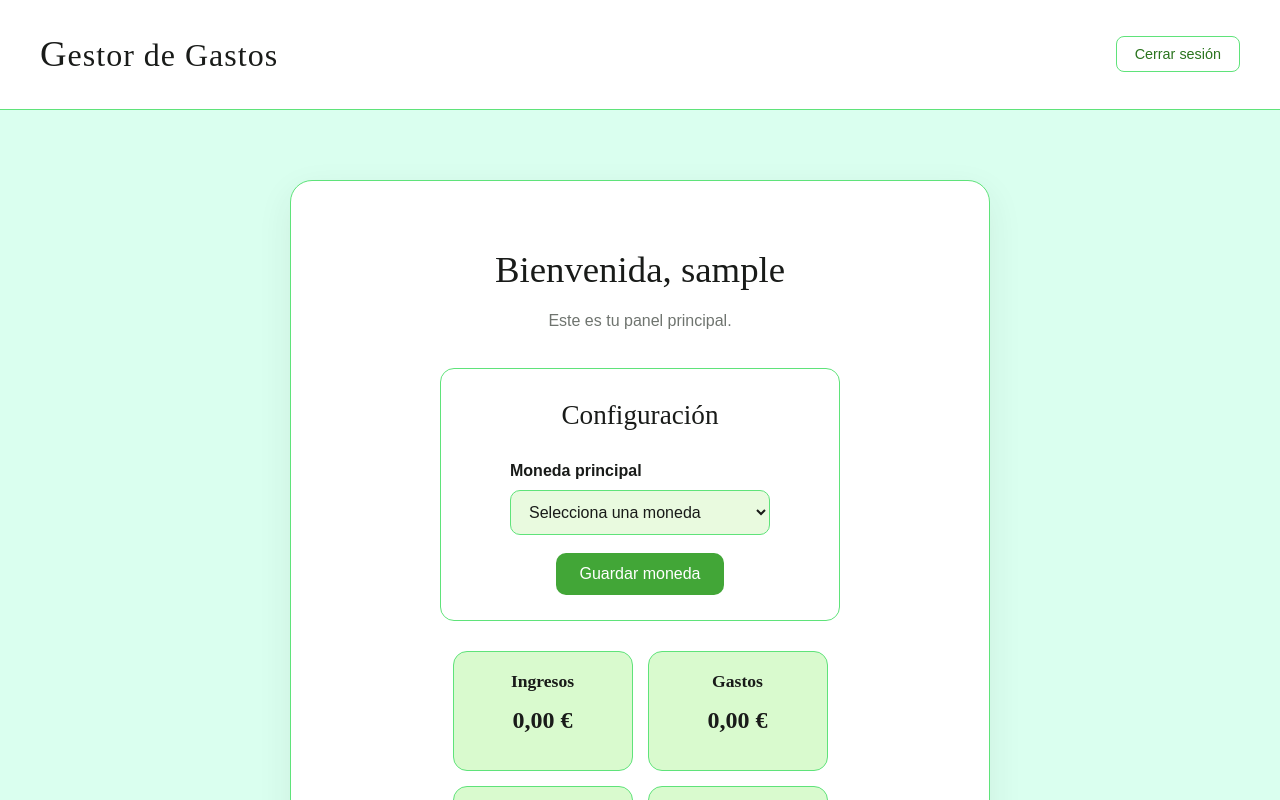
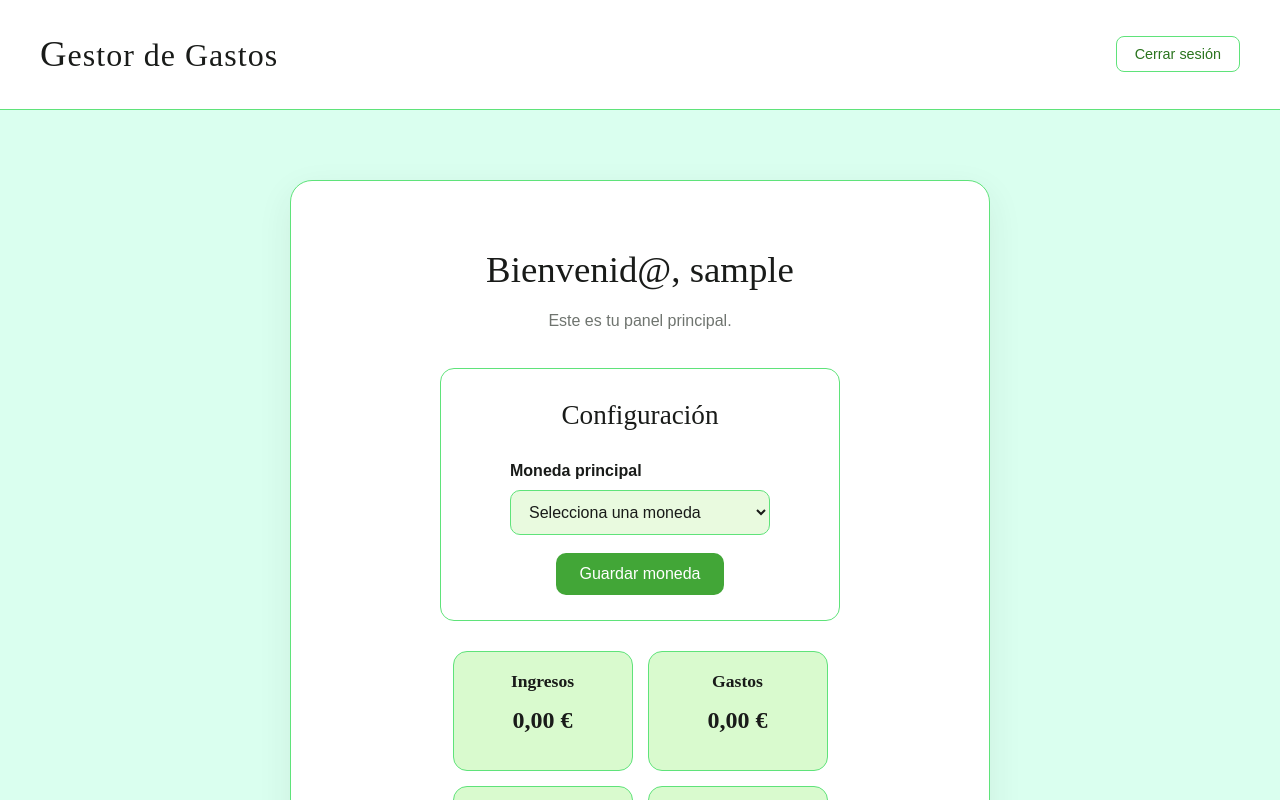
Before and after one commit to dahianaospigallo9-maker/gestor-de-gastos, a website: page frontend/dashboard.html in a window 1280 px wide. Shown: the top 800 px of the page. Drawn offline with Linux system fonts and the light colour scheme; no server answers; sample sign-in values are in the browser's storage.

Commit message:
Update dashboard.html

```diff
--- a/frontend/dashboard.html
+++ b/frontend/dashboard.html
@@ -40,7 +40,7 @@
         <section class="dashboard">
 
             <h2>
-                Bienvenida,
+                Bienvenid@,
                 <span id="userName"></span>
             </h2>
 
```
